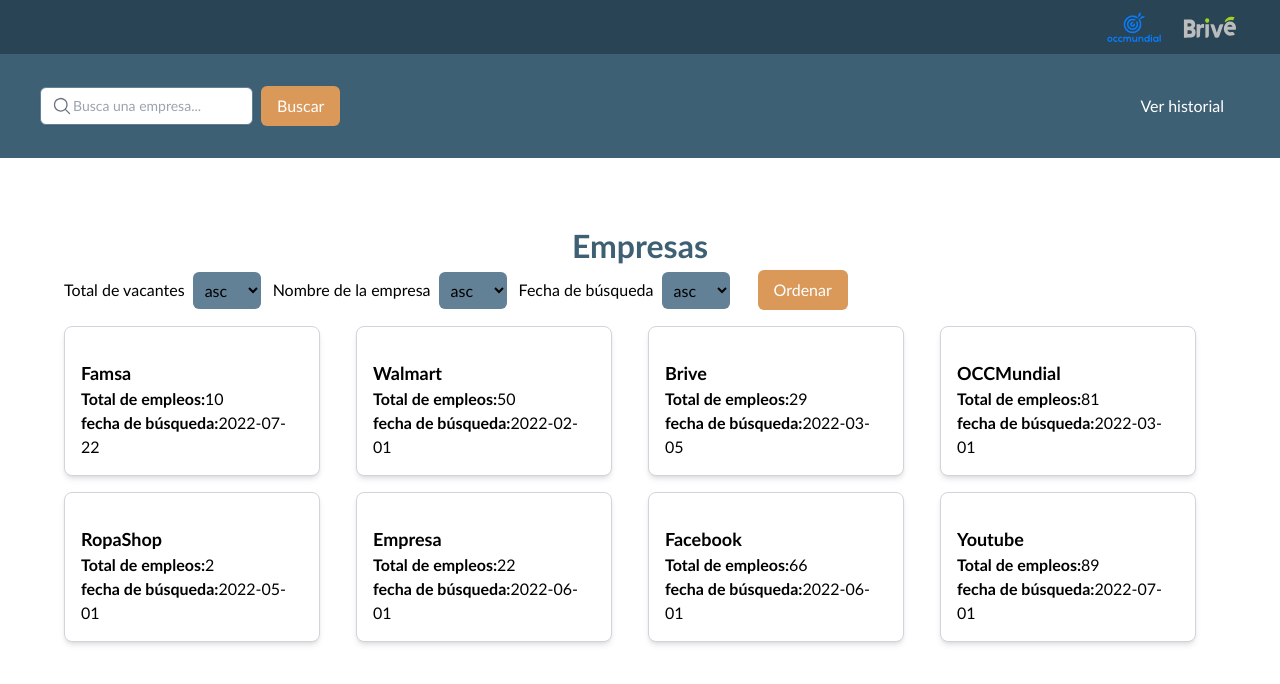
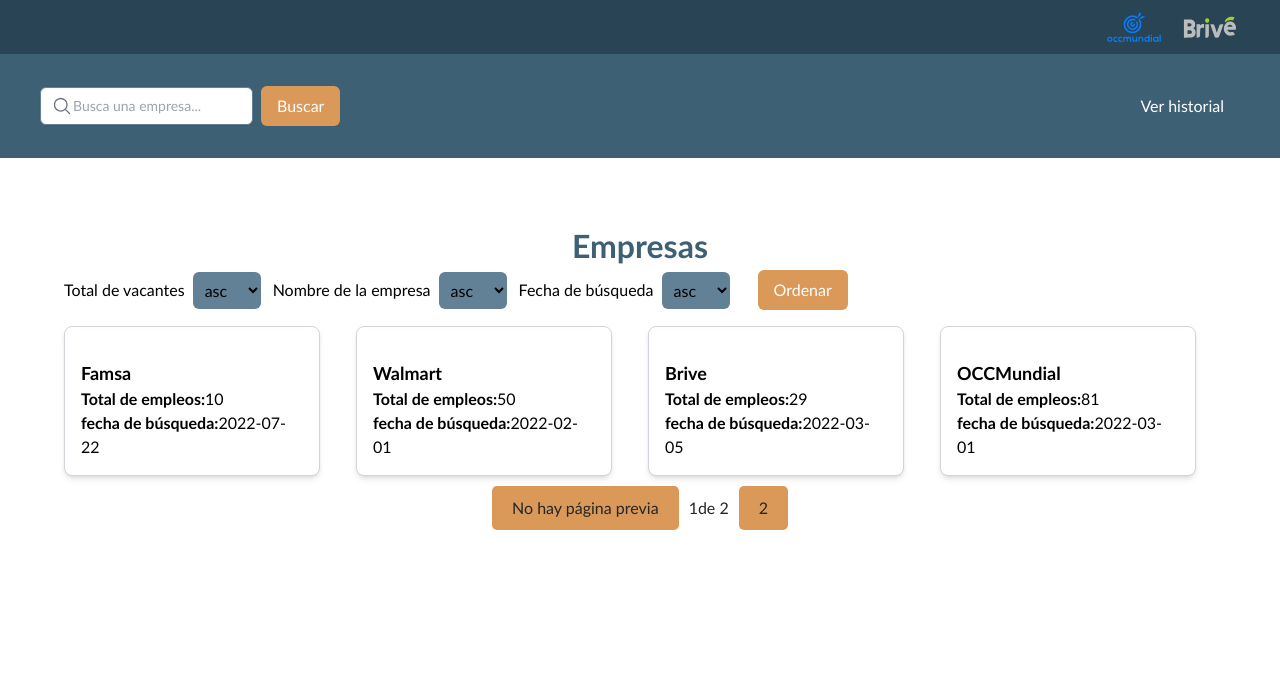
Before and after one commit to CarlosFarfan29/Proyecto-Final-Brive-Bootcamp, a React (Create React App) app: page /occ in a window 1280 px wide. Shown: the top 684 px of the page. Built offline with nearby package versions, Linux system fonts and the light colour scheme.

Commit message:
logica paginación desde el front

```diff
--- a/src/components/OCC/OrdenamientoRegistros.jsx
+++ b/src/components/OCC/OrdenamientoRegistros.jsx
@@ -9,22 +9,26 @@
     { id: 1, totalVacantes: 10, nombreEmpresa: "Famsa", fecha: "2022-07-22" },
     { id: 2, totalVacantes: 50, nombreEmpresa: "Walmart", fecha: "2022-02-01" },
     { id: 3, totalVacantes: 29, nombreEmpresa: "Brive", fecha: "2022-03-05" },
-    {
-      id: 4,
-      totalVacantes: 81,
-      nombreEmpresa: "OCCMundial",
-      fecha: "2022-03-01",
-    },
+    { id: 4, totalVacantes: 81, nombreEmpresa: "OCCMundial", fecha: "2022-03-01"},
     { id: 5, totalVacantes: 2, nombreEmpresa: "RopaShop", fecha: "2022-05-01" },
     { id: 6, totalVacantes: 22, nombreEmpresa: "Empresa", fecha: "2022-06-01" },
-    {
-      id: 7,
-      totalVacantes: 66,
-      nombreEmpresa: "Facebook",
-      fecha: "2022-06-01",
-    },
+    { id: 7, totalVacantes: 66, nombreEmpresa: "Facebook", fecha: "2022-06-01"},
     { id: 8, totalVacantes: 89, nombreEmpresa: "Youtube", fecha: "2022-07-01" },
   ]);
+
+  /* Inicio Logica Paginación */
+  const [currentPage, setCurrentPage] = useState(1);
+  const [itemsPerPage] = useState(4);
+  const totalPages = Math.ceil(registros.length / itemsPerPage);
+
+  const lastItem = currentPage * itemsPerPage;
+  const firstItem = lastItem - itemsPerPage;
+  const currentItems = registros.slice(firstItem, lastItem);
+
+  const handlePagina = (pageNumber) => {
+    setCurrentPage(pageNumber);
+  };
+  /* ------------------------ */
 
   const handleTotalVacantes = (event) => {
     console.log("filtroTotalVacantes");
@@ -72,10 +76,12 @@
     setRegistros(registrosOrdenados);
   };
 
+
   // Llamar a handleSearch para ordenar los registros
   useEffect(() => {
     handleSearch();
   }, [totalVacantes, nombreEmpresa, fecha]); // dependencias necesarias para activar el ordenamiento
+
 
   return (
     <div className="flex flex-col">
@@ -128,9 +134,30 @@
       </div>
 
       <div className="grid grid-cols-4 gap-4">
-        {registros.map((registro) => (
+        {currentItems.map((registro) => (
           <Empresas key={registro.id} registro={registro} />
         ))}
+      </div>
+
+      <div className="pagination-occ">
+        <button
+          className="prev-button-occ"
+          onClick={() => handlePagina(currentPage-1)}
+          disabled={!(currentPage-1)}
+        >
+          {((currentPage-1) === 0) ? 'No hay página previa' : (currentPage-1)}
+        </button>
+        <p>
+          {currentPage}
+          de {totalPages}
+        </p>
+        <button
+          className="next-button-occ"
+          onClick={() => handlePagina(currentPage+1)}
+          disabled={(currentPage+1)>totalPages}
+        >
+          {((currentPage+1)>totalPages) ? 'No hay más páginas por mostrar' : (currentPage+1)}
+        </button>
       </div>
     </div>
   );
--- a/src/css/occmundial/empresas.css
+++ b/src/css/occmundial/empresas.css
@@ -0,0 +1,33 @@
+/* PAGINACION */
+.pagination-occ {
+  display: flex;
+  justify-content: center;
+  /* Alineación horizontal */
+  align-items: center;
+  /* Alineación vertical */
+
+  padding: 10px 0 40px 0;
+  /* superior, derecho, inferior, izquierdo */
+  color: var(--black);
+  background-color: transparent;
+}
+
+.pagination-occ p {
+  margin: 0 10px 0 10px;
+}
+
+.prev-button-occ,
+.next-button-occ {
+  padding: 10px 20px;
+  background-color: var(--terciary-color);
+  border: none;
+  border-radius: 5px;
+  cursor: pointer;
+}
+
+.prev-button-occ:hover,
+.next-button-occ:hover {
+  background-color: var(--orange);
+}
+
+/* Fin PAGINACION */
```
